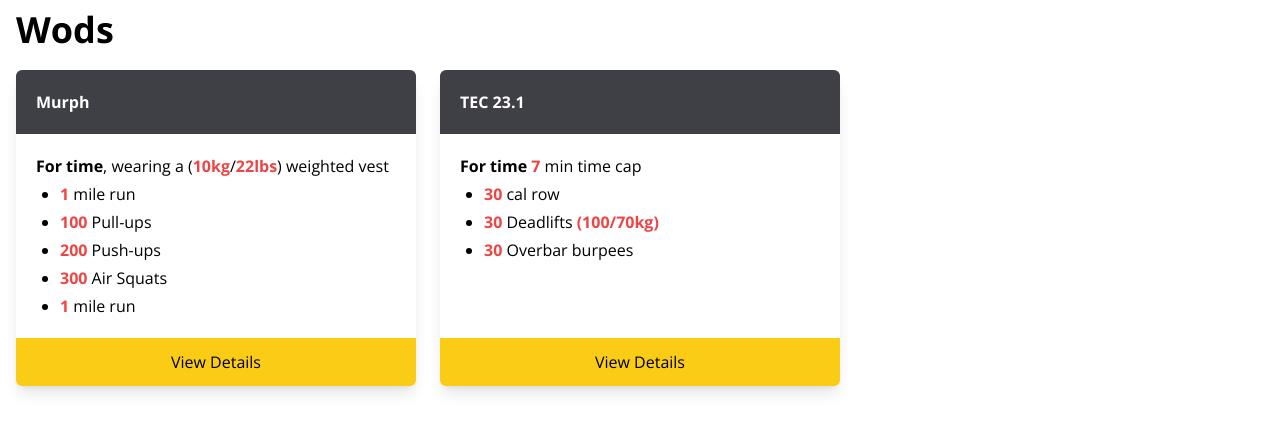
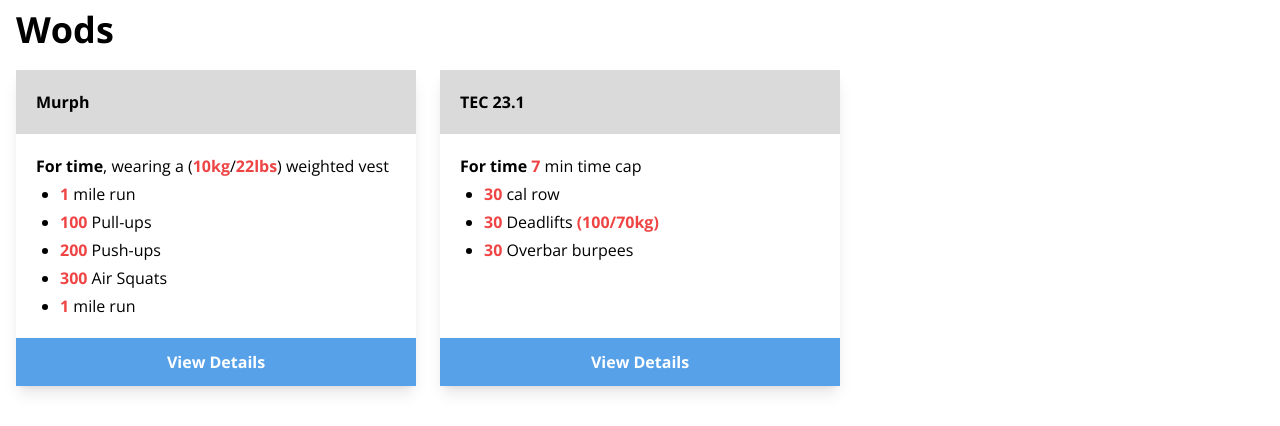
Before and after one commit to kieranmv95/TemperedStrength, a Next.js app: page /workouts in a window 1280 px wide. Shown: the part 526-952 px from the top of the page. Built offline with nearby package versions, Linux system fonts and the light colour scheme.

Commit message:
feat: theming

```diff
--- a/components/Pill/Pill.tsx
+++ b/components/Pill/Pill.tsx
@@ -8,7 +8,7 @@ type PillProps = {
 const Pill = ({ children, condensed }: PillProps) => (
   <div
     className={cx(
-      `inline-block bg-yellow-400 rounded-full font-semibold`,
+      `inline-block bg-[#57a1e8] rounded-full font-semibold text-white`,
       condensed ? `text-sm px-3 py-1` : `text-base px-4 py-1`
     )}
   >
--- a/components/WorkoutCard/WorkoutCard.tsx
+++ b/components/WorkoutCard/WorkoutCard.tsx
@@ -2,24 +2,26 @@ import Link from "next/link";
 
 type WorkoutCardProps = {
   title: string;
-  link: string;
+  link?: string;
   children: React.ReactNode;
 };
 
 const WorkoutCard = ({ title, link, children }: WorkoutCardProps) => (
-  <div className="shadow-lg rounded-md w-full inline-block md:w-auto overflow-hidden md:grid md:grid-rows-[auto_1fr_auto]">
-    <div className="p-5 bg-zinc-700 text-white">
+  <div className="shadow-lg w-full inline-block md:w-auto overflow-hidden md:grid md:grid-rows-[auto_1fr_auto]">
+    <div className="p-5 bg-[#dadada]">
       <p>
         <b>{title}</b>
       </p>
     </div>
     <div className="p-5">{children}</div>
-    <Link
-      className="w-full inline-block text-center bg-yellow-400 p-3"
-      href={link}
-    >
-      View Details
-    </Link>
+    {link && (
+      <Link
+        className="w-full inline-block text-center bg-[#57a1e8] p-3 font-bold text-white"
+        href={link}
+      >
+        View Details
+      </Link>
+    )}
   </div>
 );
 
--- a/pages/index.tsx
+++ b/pages/index.tsx
@@ -31,7 +31,7 @@ const Home = ({ posts, quotes }: HomeProps) => {
         />
       </Head>
       <main>
-        <div className="flex items-center h-[50vh] justify-center bg-slate-900 text-white text-center overflow-hidden relative">
+        <div className="flex items-center h-[30vh] md:h-[50vh] justify-center bg-slate-900 text-white text-center overflow-hidden relative">
           <div className="relative z-10">
             <h1 className="font-bold text-3xl md:text-5xl">
               TEMPERED STRENGTH
@@ -57,7 +57,7 @@ const Home = ({ posts, quotes }: HomeProps) => {
             {quotes.map((quote) => (
               <div key={quote.quote}>
                 <Image
-                  className="object-cover"
+                  className="object-cover shadow-lg"
                   alt={`${quote.author} - ${quote.author}`}
                   src={quote.image.url}
                   width={500}
--- a/pages/workouts/murph.tsx
+++ b/pages/workouts/murph.tsx
@@ -1,3 +1,4 @@
+import { WorkoutCard } from "@/components";
 import Head from "next/head";
 import Image from "next/image";
 import Link from "next/link";
@@ -54,13 +55,8 @@ const Workouts = () => {
             </li>
           </ul>
 
-          <div className="shadow-lg rounded-md w-full inline-block md:w-auto mb-6 overflow-hidden">
-            <div className="p-5 bg-zinc-700 text-white">
-              <p>
-                <b>MURPH</b>
-              </p>
-            </div>
-            <div className="p-5">
+          <div className="w-full inline-block md:w-auto mb-6">
+            <WorkoutCard title="Murph">
               <p>
                 <b>For time</b>, wearing a (
                 <span className="text-red-500 font-bold">10kg</span>/
@@ -84,7 +80,7 @@ const Workouts = () => {
                   <span className="text-red-500 font-bold">1</span> mile run
                 </li>
               </ul>
-            </div>
+            </WorkoutCard>
           </div>
 
           <h3 className="text-4xl font-bold mb-4">Breakdown</h3>
--- a/pages/workouts/tec-231.tsx
+++ b/pages/workouts/tec-231.tsx
@@ -1,3 +1,4 @@
+import { WorkoutCard } from "@/components";
 import Head from "next/head";
 import Image from "next/image";
 import Link from "next/link";
@@ -53,13 +54,8 @@ const Workouts = () => {
             </li>
           </ul>
 
-          <div className="shadow-lg rounded-md w-full inline-block md:w-auto mb-6 overflow-hidden">
-            <div className="p-5 bg-zinc-700 text-white">
-              <p>
-                <b>TEC 23.1</b>
-              </p>
-            </div>
-            <div className="p-5">
+          <div className="w-full inline-block md:w-auto mb-6">
+            <WorkoutCard title="TEC 23.1">
               <ul className="list-disc pl-6">
                 <li className="mt-1">
                   <span className="text-red-500 font-bold">30</span> cal row
@@ -73,7 +69,7 @@ const Workouts = () => {
                   burpees
                 </li>
               </ul>
-            </div>
+            </WorkoutCard>
           </div>
 
           <h3 className="text-4xl font-bold mb-4">Breakdown</h3>
```
